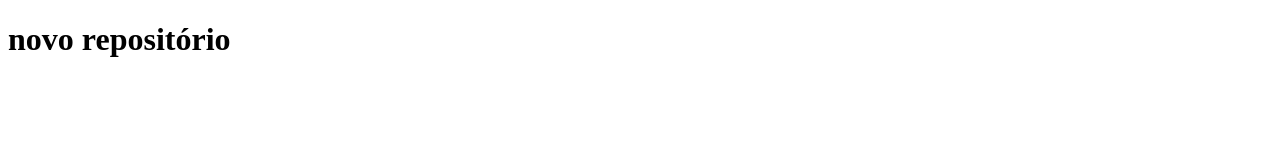
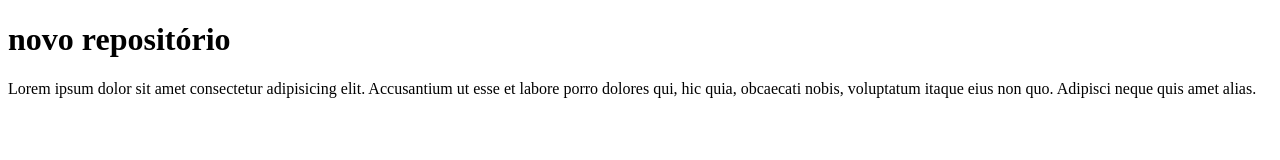
Before and after one commit to RobsonJrr/VsCodeProjects, a plain HTML site: page index.html in a window 1280 px wide. Drawn offline with Linux system fonts and the light colour scheme.

Commit message:
add lorem

```diff
--- a/index.html
+++ b/index.html
@@ -7,5 +7,6 @@
 </head>
 <body>
     <h1>novo repositório</h1>
+    <p>Lorem ipsum dolor sit amet consectetur adipisicing elit. Accusantium ut esse et labore porro dolores qui, hic quia, obcaecati nobis, voluptatum itaque eius non quo. Adipisci neque quis amet alias.</p>
 </body>
 </html>
```
